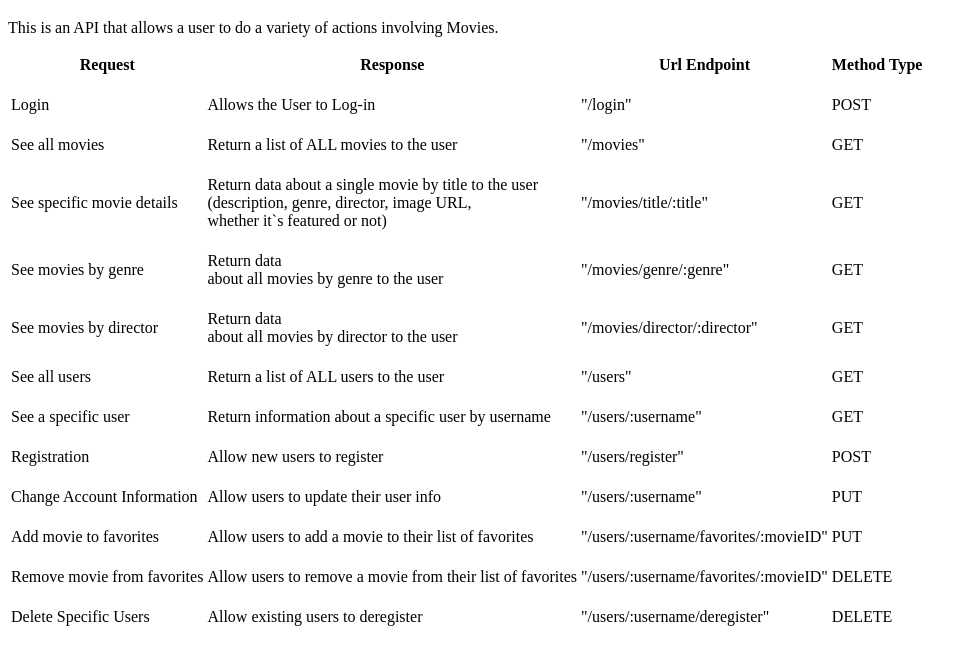
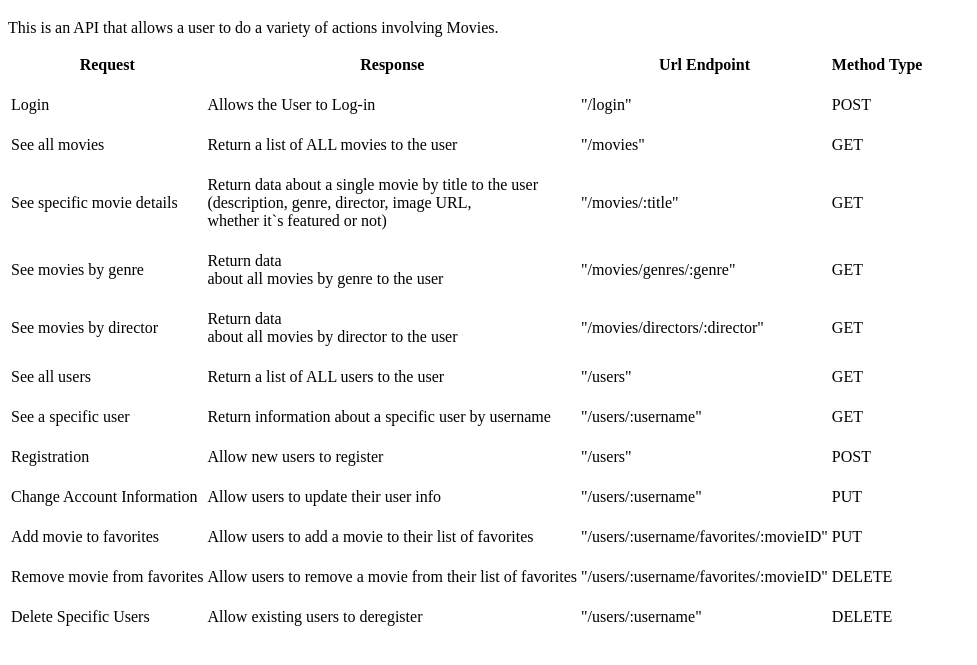
Before and after one commit to lazyjinn1/Movie-API, a website: page public/documentation.html in a window 1280 px wide. Shown: the part 61-726 px from the top of the page, without its empty margins (0-977 px from the left). Drawn offline with Linux system fonts and the light colour scheme; files that its build step writes are made by us from their sources.

Commit message:
Updated endpoints for revision

```diff
--- a/public/documentation.html
+++ b/public/documentation.html
@@ -61,7 +61,7 @@
                         (description, genre, director, image URL, <br> whether it`s featured or not)  <br> <br>
                     </td>
 
-                    <td>"/movies/title/:title"<br><br></td>
+                    <td>"/movies/:title"<br><br></td>
 
                     <td>GET<br><br></td>
                 </tr>
@@ -77,7 +77,7 @@
                         <br>about all movies by genre to the user <br><br>
                     </td>
 
-                    <td>"/movies/genre/:genre"<br><br></td>
+                    <td>"/movies/genres/:genre"<br><br></td>
 
                     <td>GET<br><br></td>
                 </tr>
@@ -93,7 +93,7 @@
                         <br>about all movies by director to the user <br><br>
                     </td>
 
-                    <td>"/movies/director/:director"<br><br></td>
+                    <td>"/movies/directors/:director"<br><br></td>
 
                     <td>GET<br><br></td>
                 </tr>
@@ -138,7 +138,7 @@
                         Allow new users to register<br><br>
                     </td>
 
-                    <td>"/users/register"<br><br></td>
+                    <td>"/users"<br><br></td>
 
                     <td>POST<br><br></td>
                 </tr>
@@ -198,7 +198,7 @@
                         Allow existing users to deregister <br><br>
                     </td>
 
-                    <td>"/users/:username/deregister"<br><br></td>
+                    <td>"/users/:username"<br><br></td>
 
                     <td>DELETE<br><br></td>
                 </tr>
```
Also changed, not shown: index.js (+5 -5 lines).
